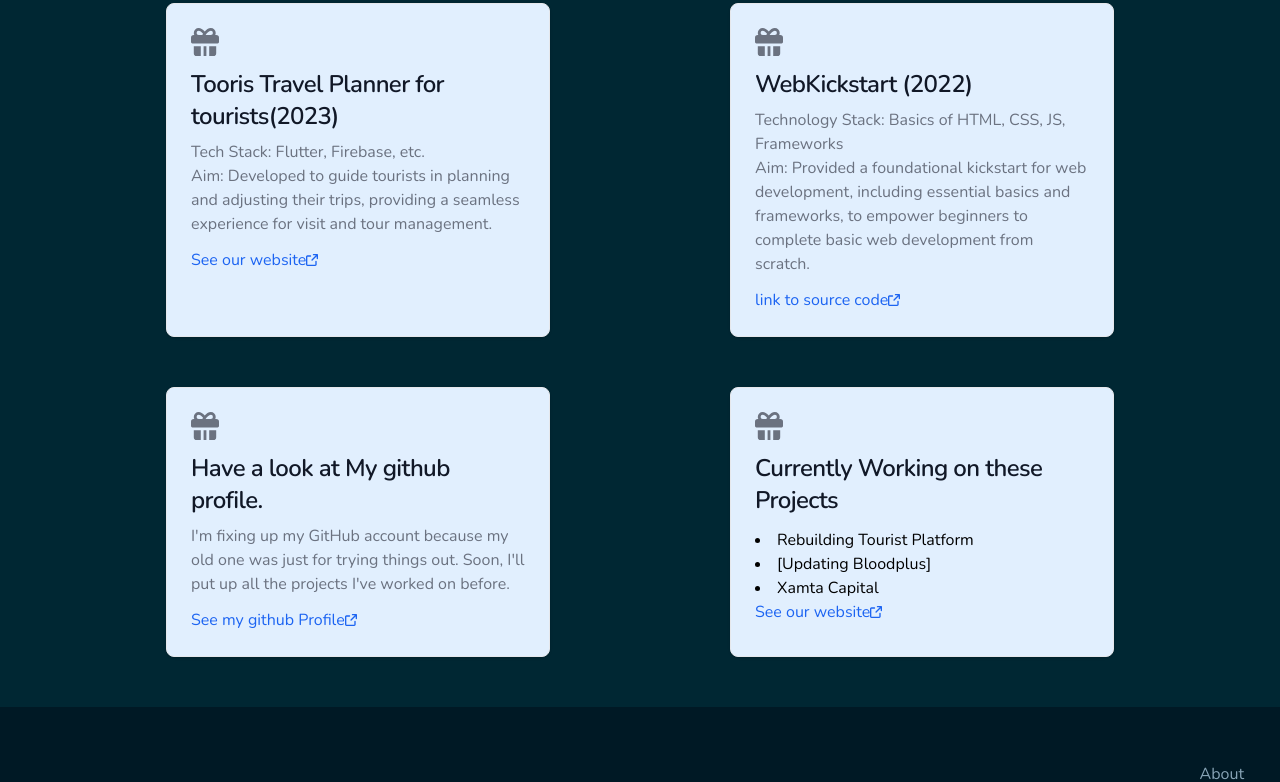
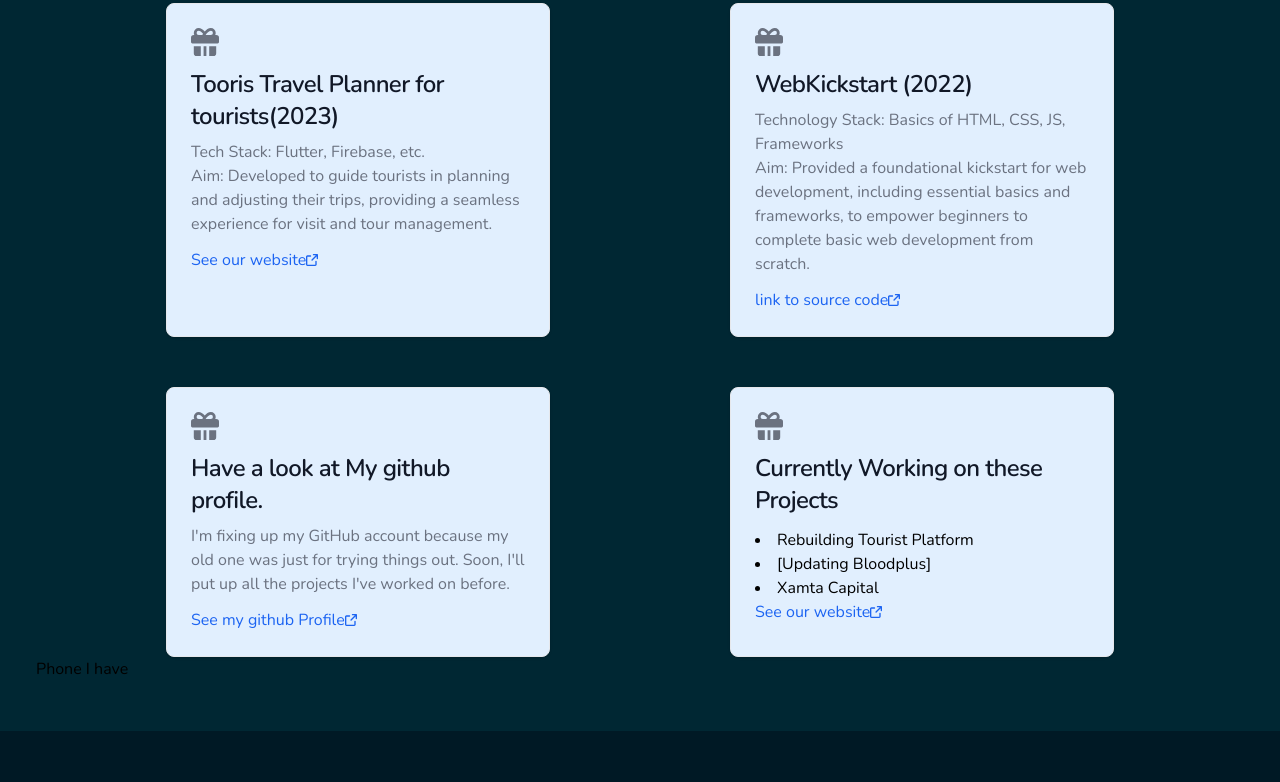
Before and after one commit to TheRitikYadav/theritikyadav.github.io, a plain HTML site: page mywork.html in a window 1280 px wide. Shown: the part 548-1330 px from the top of the page. Drawn offline with nearby package versions, Linux system fonts and the light colour scheme.

Commit message:
Update mywork.html
Signed-off-by: Ritik Yadav <138776287+TheRitikYadav@users.noreply.github.com>

```diff
--- a/mywork.html
+++ b/mywork.html
@@ -206,7 +206,7 @@ d="M15 11v4.833A1.166 1.166 0 0 1 13.833 17H2.167A1.167 1.167 0 0 1 1 15.833V4.1
 
 
 
-
+<a href="https://amzn.to/3Tc8BkO"> Phone I have </a>
 
 
 
```
